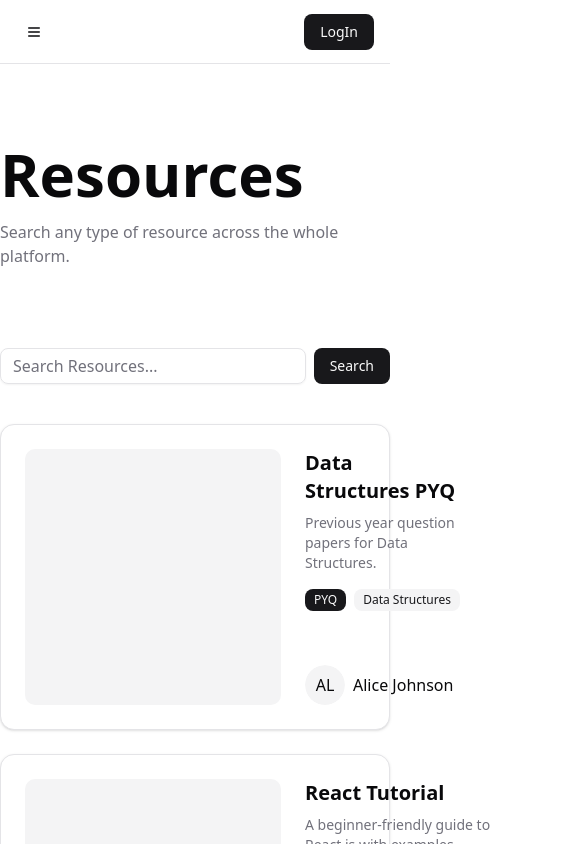
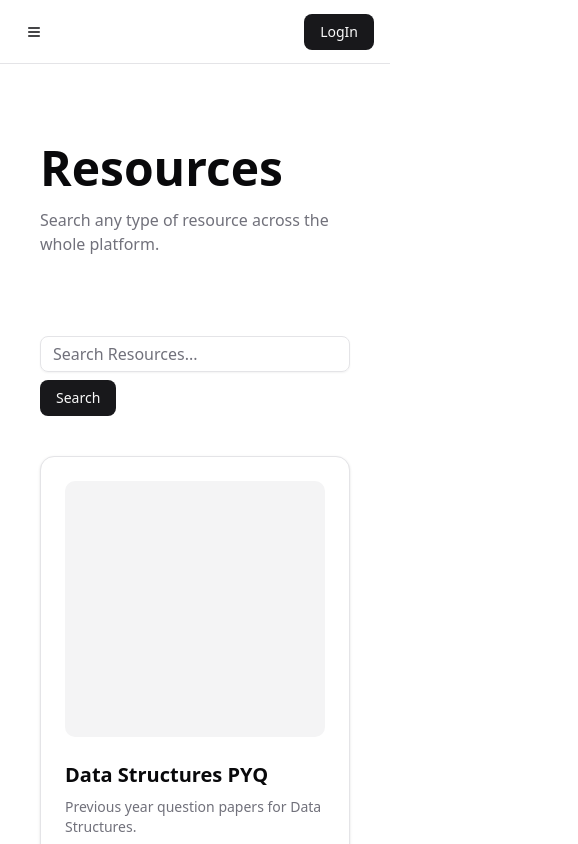
Before and after one commit to CosecSecCot/IIITD-Resource-Hub, a Next.js app: page /resources in a window 390 px wide. Shown: the top 844 px of the page, 578 px wide, since content can reach past the window. Built offline with nearby package versions, Linux system fonts and the light colour scheme.

Commit message:
responsive resource, questions and blog page for mobile

```diff
--- a/src/app/blogs/page.tsx
+++ b/src/app/blogs/page.tsx
@@ -27,18 +27,20 @@ export default function Blogs() {
   }, [search]);
 
   return (
-    <main className="max-w-[765px] mx-auto mt-20 mb-20">
-      <h1 className="text-6xl font-bold">Blogs</h1>
+    <main className="md:w-[765px] px-10 mx-auto mt-20 mb-20">
+      <h1 className="md:text-6xl text-5xl font-bold">Blogs</h1>
       <p className="text-muted-foreground mt-4">
         Explore blog articles by students and faculty.
       </p>
-      <div className="flex gap-2 mt-20">
+      <div className="flex md:flex-row flex-col gap-2 mt-20">
         <Input
           placeholder="Search Blogs..."
           value={search}
           onChange={(e) => setSearch(e.target.value)}
         />
-        <Button type="button">Search</Button>
+        <Button type="button" className="w-fit">
+          Search
+        </Button>
       </div>
       <div className="mt-10 space-y-6">
         {filteredBlogs.map((blog, index) => (
--- a/src/app/questions/page.tsx
+++ b/src/app/questions/page.tsx
@@ -25,18 +25,20 @@ export default function QuestionsPage() {
   }, [search]);
 
   return (
-    <main className="max-w-[765px] mx-auto mt-20 mb-20">
-      <h1 className="text-6xl font-bold">Questions</h1>
+    <main className="md:w-[765px] px-10 mx-auto mt-20 mb-20">
+      <h1 className="md:text-6xl text-5xl font-bold">Questions</h1>
       <p className="text-muted-foreground mt-4">
         Browse student and faculty questions or ask your own.
       </p>
-      <div className="flex gap-2 mt-20">
+      <div className="flex md:flex-row flex-col gap-2 mt-20">
         <Input
           placeholder="Search Questions..."
           value={search}
           onChange={(e) => setSearch(e.target.value)}
         />
-        <Button type="button">Search</Button>
+        <Button type="button" className="w-fit">
+          Search
+        </Button>
       </div>
       <div className="mt-10 space-y-6">
         {filteredQuestions.map((q) => (
--- a/src/app/resources/page.tsx
+++ b/src/app/resources/page.tsx
@@ -17,14 +17,16 @@ import { Resource } from "@/data/schema";
 export default function Resources() {
   return (
     <div className="">
-      <main className="max-w-[765px] mx-auto mt-20 mb-20">
-        <h1 className="text-6xl font-bold">Resources</h1>
+      <main className="md:w-[765px] px-10 mx-auto mt-20 mb-20">
+        <h1 className="md:text-6xl text-5xl font-bold">Resources</h1>
         <p className="text-muted-foreground mt-4">
           Search any type of resource across the whole platform.
         </p>
-        <div className="flex gap-2 mt-20">
+        <div className="flex md:flex-row flex-col gap-2 mt-20">
           <Input placeholder="Search Resources..." />
-          <Button type="submit">Search</Button>
+          <Button className="w-fit" type="submit">
+            Search
+          </Button>
         </div>
         <div className="mt-10 space-y-6">
           {resources.map((resource, index) => {
@@ -51,9 +53,9 @@ function ResourceCard({
     <Card className="cursor-pointer">
       <Link href={`resources/${resourceID}`}>
         <CardContent>
-          <div className="flex gap-6">
-            <div className="min-w-[256px] aspect-square bg-secondary rounded-lg" />
-            <div className="flex flex-col justify-between">
+          <div className="flex md:flex-row flex-col gap-6">
+            <div className="md:min-w-[256px] min-h-[256px] bg-secondary rounded-lg" />
+            <div className="flex flex-col justify-between gap-4">
               <div className="space-y-2">
                 <CardTitle className="text-xl">{title}</CardTitle>
                 <CardDescription>{description}</CardDescription>
```
